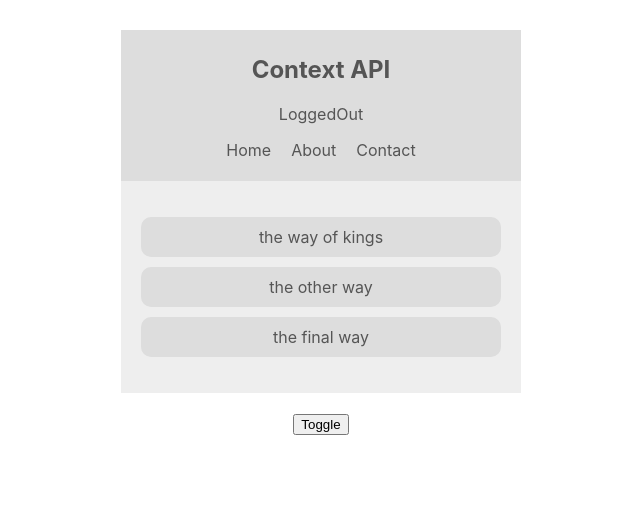
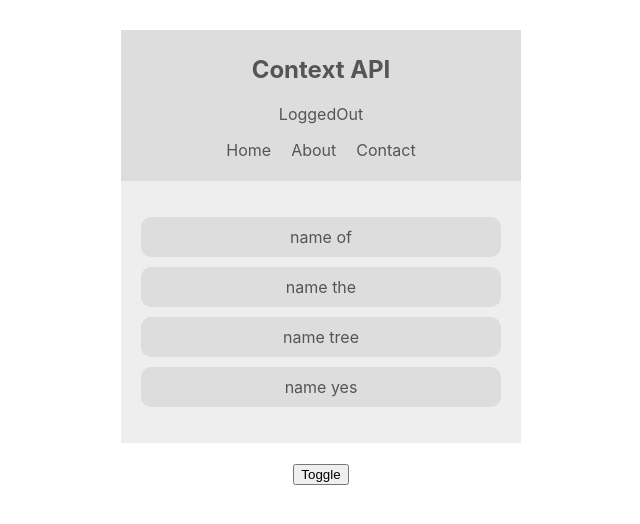
Before and after one commit to bpalowski/conetext-ReactHook, a React (Create React App) app: page / in a window 1280 px wide. Shown: the top 524 px of the page, without its empty margins (319-959 px from the left). Built offline with nearby package versions, Linux system fonts and the light colour scheme.

Commit message:
Updated with contex and hook

```diff
--- a/src/App.js
+++ b/src/App.js
@@ -4,13 +4,16 @@
 import ThemeContextProvider from './contexts/ThemeContext';
 import AuthContextProvider from './contexts/AuthContext';
 import ThemeToggle from './components/ThemeToggle';
+import BookContextProvider from './contexts/BookContext';
 function App() {
   return (
     <div className="App">
       <AuthContextProvider>
         <ThemeContextProvider>
           <Navbar />
-          <BookList />
+          <BookContextProvider>
+            <BookList />
+          </BookContextProvider>
           <ThemeToggle />
         </ThemeContextProvider>
       </AuthContextProvider>
--- a/src/components/BookList.jsx
+++ b/src/components/BookList.jsx
@@ -1,8 +1,10 @@
 import React, { useContext } from 'react';
 import { ThemeContext } from '../contexts/ThemeContext';
+import { BookContext } from '../contexts/BookContext';
 
 const BookList = () => {
   const { isLight, light, dark } = useContext(ThemeContext);
+  const { books } = useContext(BookContext);
   const theme = isLight ? light : dark;
   return (
     <div
@@ -10,9 +12,13 @@
       style={{ color: theme.syntax, background: theme.bg }}
     >
       <ul>
-        <li style={{ background: theme.ui }}>the way of kings</li>
-        <li style={{ background: theme.ui }}>the other way</li>
-        <li style={{ background: theme.ui }}>the final way </li>
+        {books.map(book => {
+          return (
+            <li key={book.id} style={{ background: theme.ui }}>
+              {book.title}
+            </li>
+          );
+        })}
       </ul>
     </div>
   );
--- a/src/components/ThemeToggle.jsx
+++ b/src/components/ThemeToggle.jsx
@@ -1,4 +1,4 @@
-import React, { Component, useContext } from 'react';
+import React, { useContext } from 'react';
 import { ThemeContext } from '../contexts/ThemeContext';
 
 const ThemeToggle = () => {
--- /dev/null
+++ b/src/contexts/BookContext.js
@@ -0,0 +1,19 @@
+import React, { createContext, useState } from 'react';
+
+export const BookContext = createContext();
+
+const BookContextProvider = props => {
+  const [books, setBooks] = useState([
+    { title: 'name of ', id: 1 },
+    { title: 'name the ', id: 2 },
+    { title: 'name tree ', id: 3 },
+    { title: 'name yes ', id: 4 }
+  ]);
+  return (
+    <BookContext.Provider value={{ books }}>
+      {props.children}
+    </BookContext.Provider>
+  );
+};
+
+export default BookContextProvider;
```
